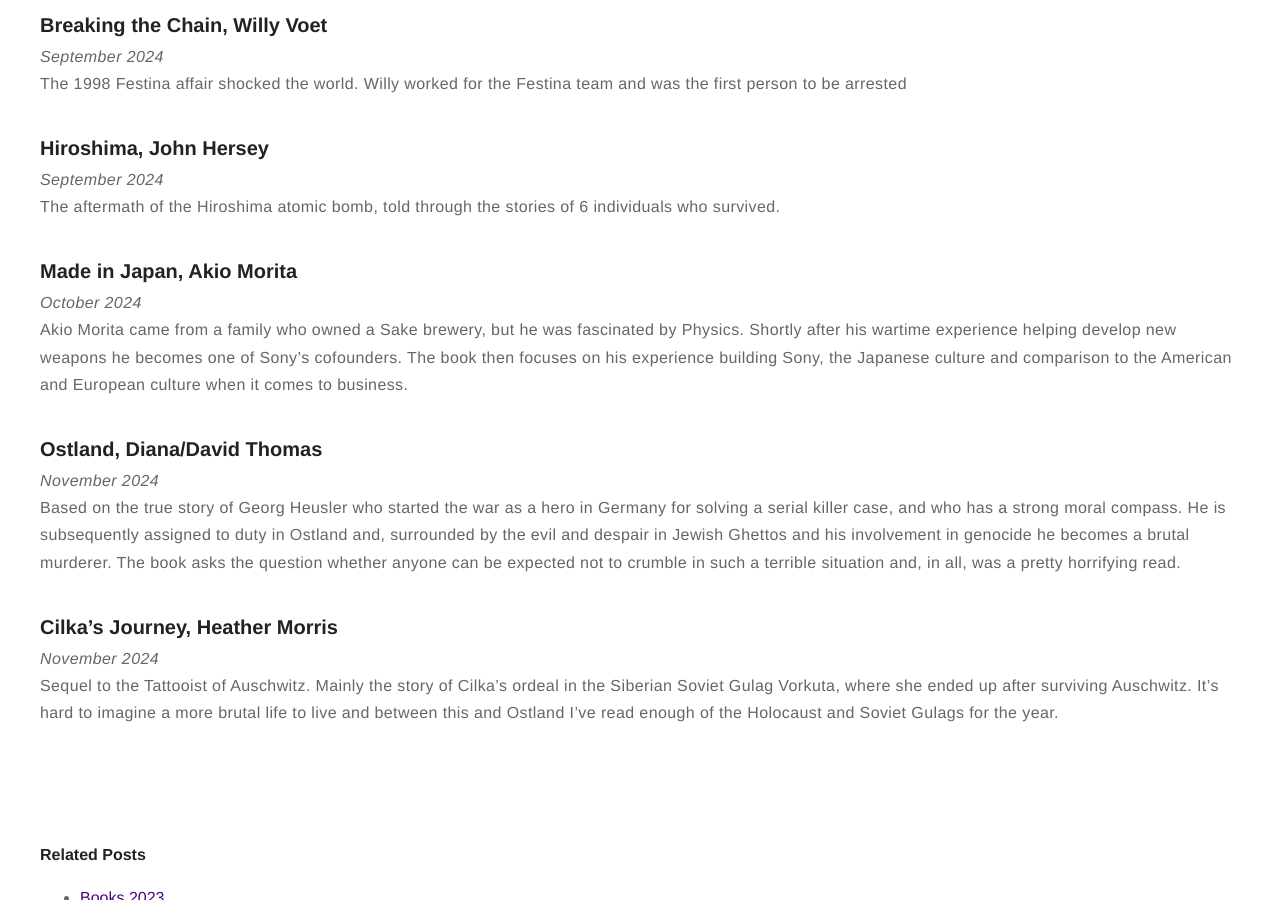
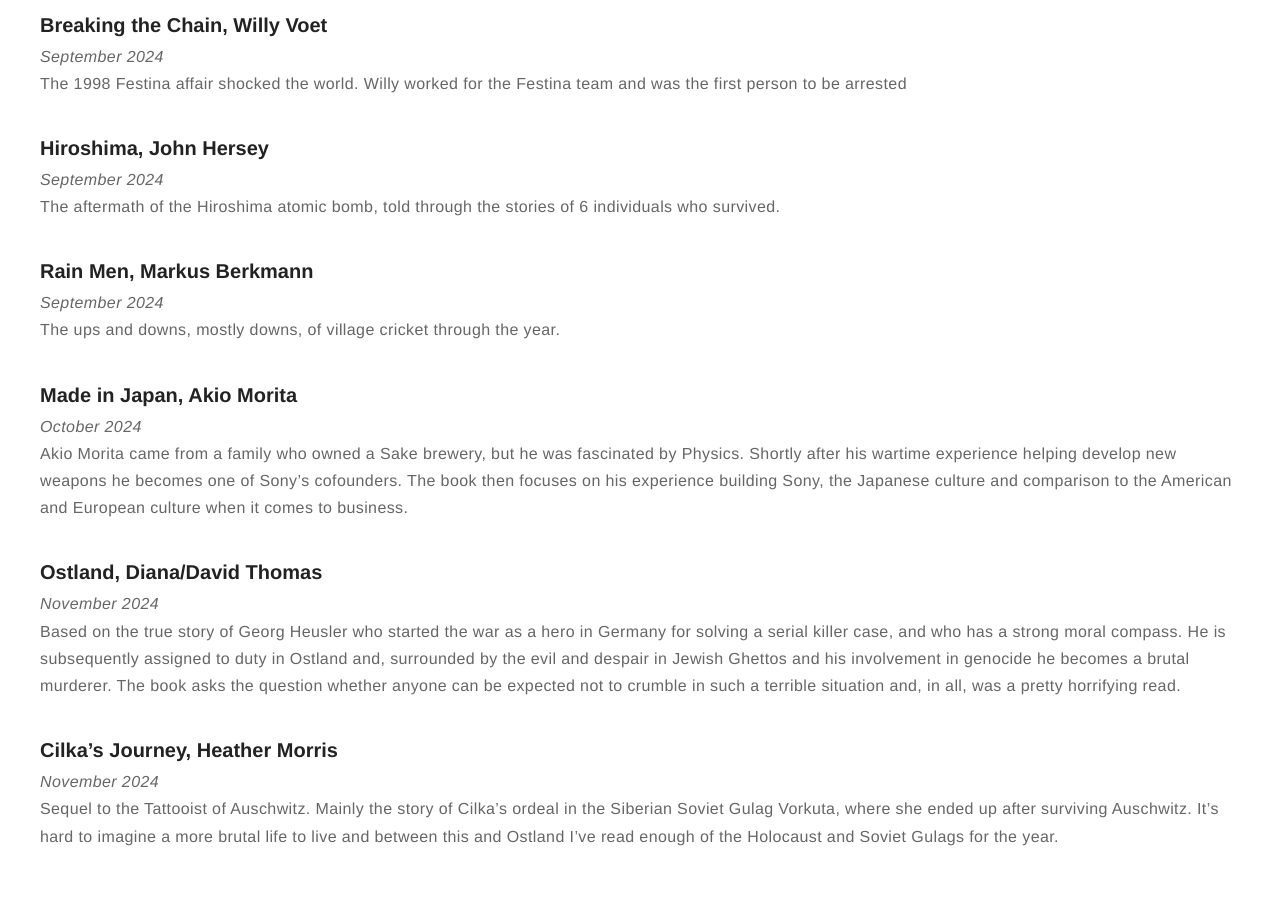
Before and after one commit to jc782/jc782.github.io, a Jekyll site: the page built from _posts/2023-12-28-Books-2024.markdown, in a window 1280 px wide and 900 px high, scrolled down 2890 px. Built offline with Jekyll 4.4.1, drawn with Linux system fonts in a browser that asks for light colours.

Commit message:
add book

```diff
--- a/_posts/2023-12-28-Books-2024.markdown
+++ b/_posts/2023-12-28-Books-2024.markdown
@@ -92,6 +92,10 @@ The 1998 Festina affair shocked the world. Willy worked for the Festina team and
 *September 2024*
 The aftermath of the Hiroshima atomic bomb, told through the stories of 6 individuals who survived.
 
+### Rain Men, Markus Berkmann
+*September 2024*
+The ups and downs, mostly downs, of village cricket through the year.
+
 ### Made in Japan, Akio Morita
 *October 2024*
 Akio Morita came from a family who owned a Sake brewery, but he was fascinated by Physics. Shortly after his wartime experience helping develop new weapons he becomes one of Sony's cofounders. The book then focuses on his experience building Sony, the Japanese culture and comparison to the American and European culture when it comes to business.
```
